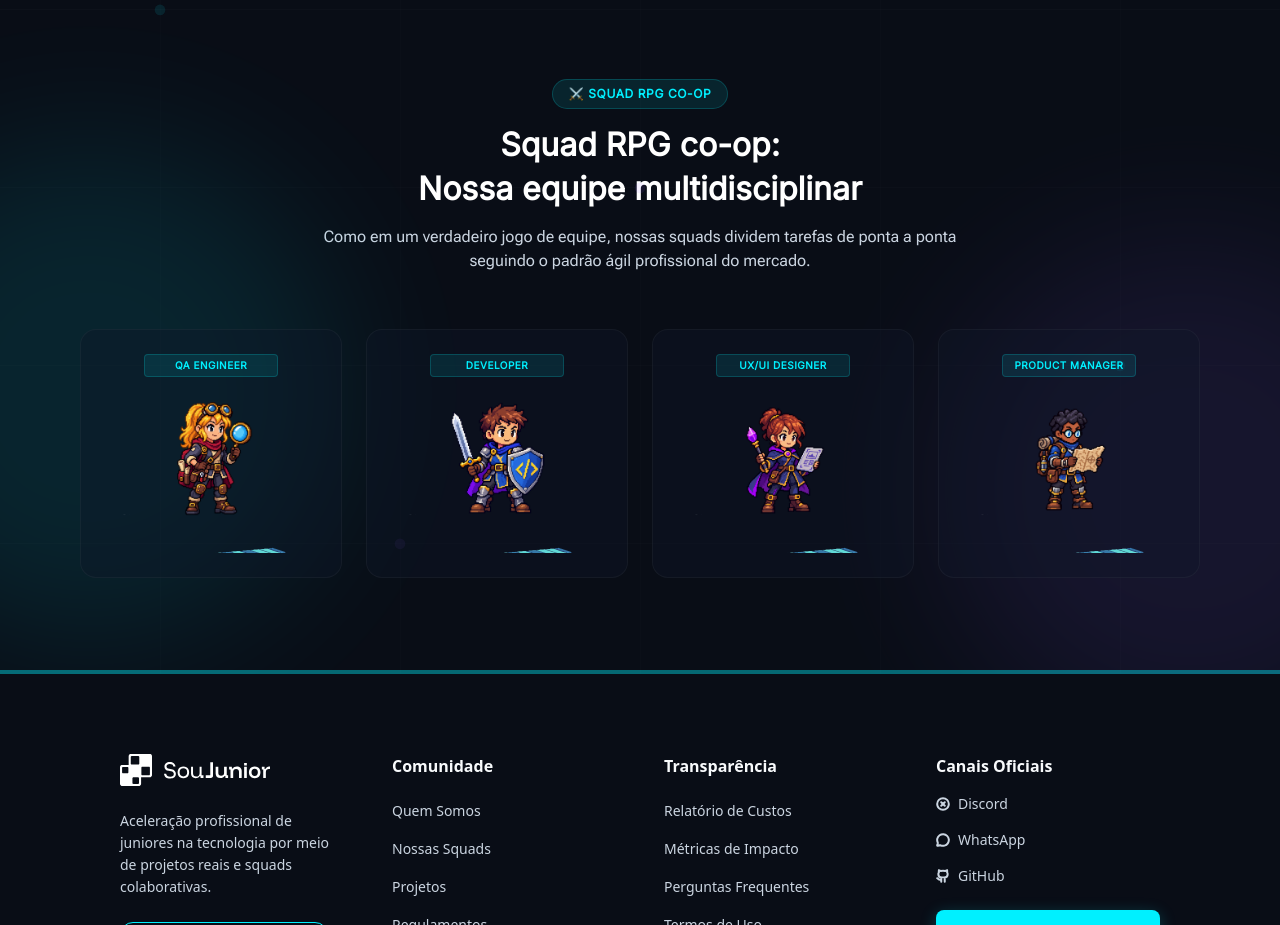
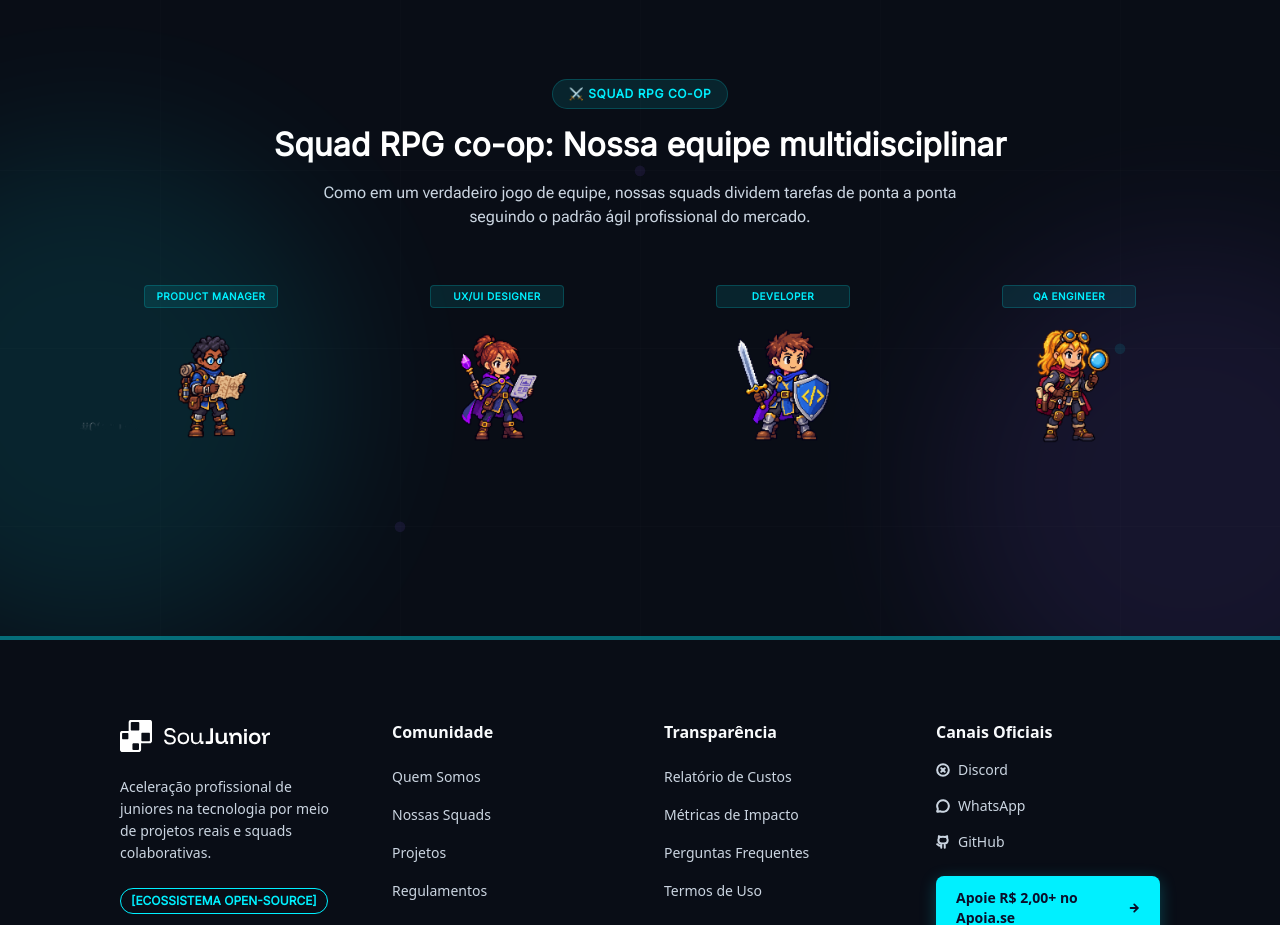
Before and after one commit to ANDERSONGUASSU/devlevelup, a React (Vite) app: page / in a window 1280 px wide. Shown: the part 3004-3929 px from the top of the page. Built offline with nearby package versions, Linux system fonts and the light colour scheme; a web font is replaced by a local one.

Commit message:
feat(squad): unifica personagens sobre plataforma isométrica e ajusta título

```diff
--- a/src/components/squad/SquadCard.tsx
+++ b/src/components/squad/SquadCard.tsx
@@ -8,28 +8,15 @@ interface SquadCardProps {
 
 export function SquadCard({ role, className }: SquadCardProps) {
   return (
-    <article
-      className={cn(
-        'flex flex-col items-center gap-4 rounded-2xl border border-arcade-card-border bg-arcade-comparison-card p-6',
-        className,
-      )}
-    >
+    <div className={cn('flex flex-col items-center gap-3', className)}>
       <span className="flex h-[23px] w-[134px] items-center justify-center rounded border border-arcade-cyan-badge-border bg-arcade-cyan-badge font-inter text-[10px] font-semibold uppercase tracking-wider text-arcade-cyan">
         {role.label}
       </span>
-      <div className="flex flex-col items-center">
       <img
         src={role.image}
         alt={role.name}
         className="size-32 object-contain"
       />
-        <img
-          src="/images/avatar-squad/pixel_plataform.png"
-          alt=""
-          aria-hidden="true"
-          className="-mt-2 h-10 w-44 object-cover object-top"
-        />
     </div>
-    </article>
   )
 }
--- a/src/data/squad.ts
+++ b/src/data/squad.ts
@@ -6,15 +6,19 @@ export interface SquadRole {
 
 export const squadCopy = {
   badge: '⚔️ SQUAD RPG CO-OP',
-  subtitle: 'Squad RPG co-op:',
-  title: 'Nossa equipe multidisciplinar',
+  title: 'Squad RPG co-op: Nossa equipe multidisciplinar',
   description:
     'Como em um verdadeiro jogo de equipe, nossas squads dividem tarefas de ponta a ponta seguindo o padrão ágil profissional do mercado.',
   roles: [
     {
-      label: 'QA ENGINEER',
-      name: 'QA Engineer',
-      image: '/images/avatar-squad/QA.png',
+      label: 'PRODUCT MANAGER',
+      name: 'Product Manager',
+      image: '/images/avatar-squad/product_manager.png',
+    },
+    {
+      label: 'UX/UI DESIGNER',
+      name: 'UX/UI Designer',
+      image: '/images/avatar-squad/ux_ui_designer.png',
     },
     {
       label: 'DEVELOPER',
@@ -22,14 +26,9 @@ export const squadCopy = {
       image: '/images/avatar-squad/developer.png',
     },
     {
-      label: 'UX/UI DESIGNER',
-      name: 'UX/UI Designer',
-      image: '/images/avatar-squad/ux_ui_designer.png',
-    },
-    {
-      label: 'PRODUCT MANAGER',
-      name: 'Product Manager',
-      image: '/images/avatar-squad/product_manager.png',
+      label: 'QA ENGINEER',
+      name: 'QA Engineer',
+      image: '/images/avatar-squad/QA.png',
     },
   ],
 } as const
--- a/src/sections/Squad.tsx
+++ b/src/sections/Squad.tsx
@@ -33,15 +33,22 @@ export function Squad({ className }: SquadProps) {
 
       <SectionHeader
         badge={squadCopy.badge}
-        subtitle={squadCopy.subtitle}
         title={squadCopy.title}
         description={squadCopy.description}
       />
 
-      <div className="relative grid w-full grid-cols-1 gap-6 sm:grid-cols-2 lg:grid-cols-4">
-        {squadCopy.roles.map((role) => (
-          <SquadCard key={role.label} role={role} />
-        ))}
+      <div className="relative flex w-full max-w-300 flex-col items-center">
+        <div className="relative z-10 grid w-full grid-cols-2 gap-6 lg:grid-cols-4">
+          {squadCopy.roles.map((role) => (
+            <SquadCard key={role.label} role={role} />
+          ))}
+        </div>
+        <img
+          src="/images/avatar-squad/pixel_plataform.png"
+          alt=""
+          aria-hidden="true"
+          className="-mt-8 h-32 w-full object-cover object-top"
+        />
       </div>
 
       <div
```
Lines whose indentation alone changed are shown as unchanged.
